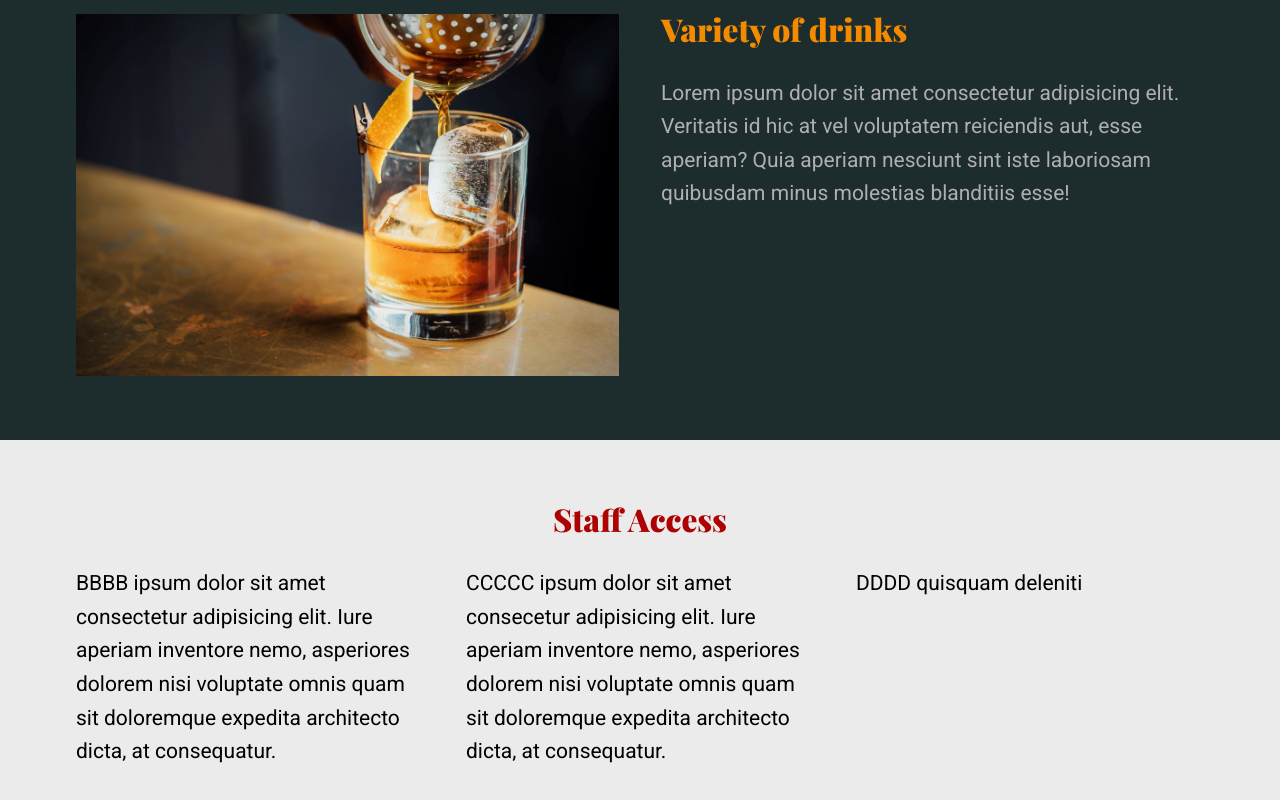
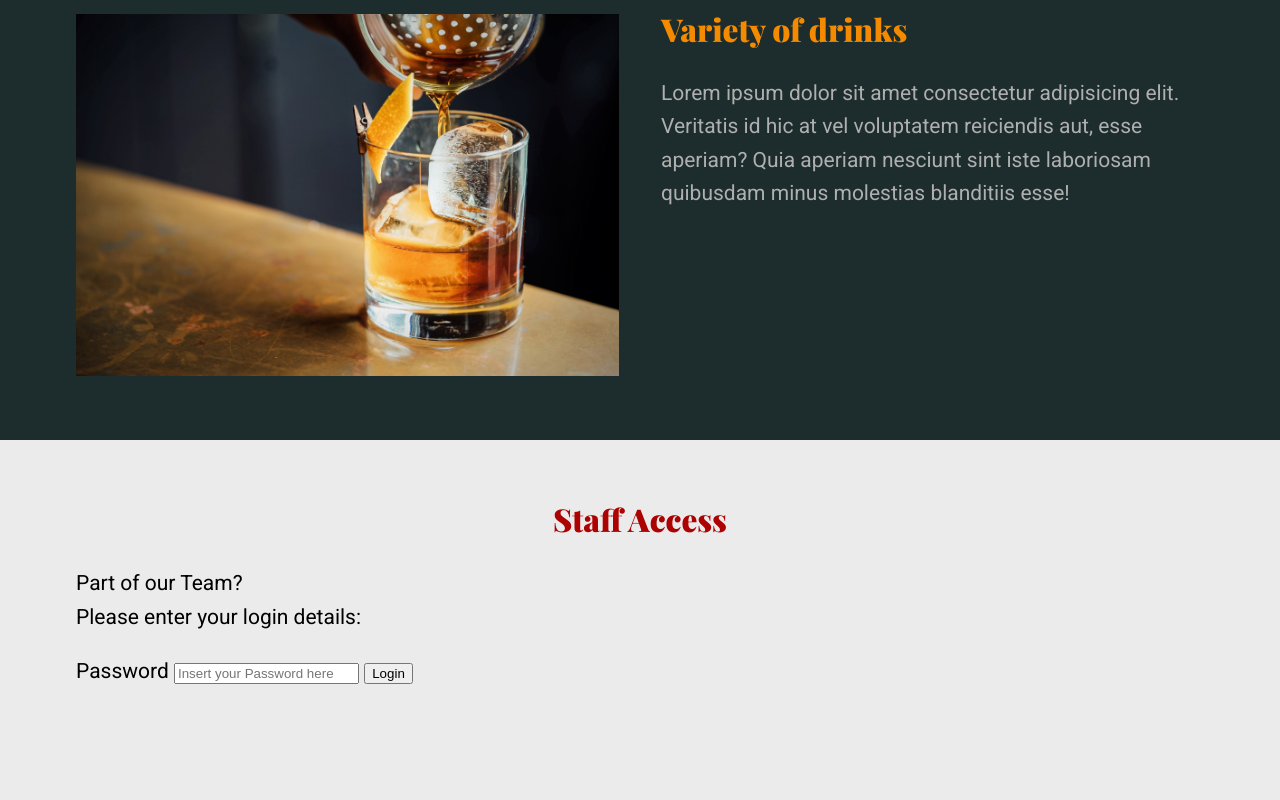
Before and after one commit to heberjuunior/myCA3, a plain HTML site: page index.html in a window 1280 px wide. Shown: the part 1044-1844 px from the top of the page. Drawn offline with nearby package versions, Linux system fonts and the light colour scheme.

Commit message:
Password validator feature added

```diff
--- a/index.html
+++ b/index.html
@@ -12,6 +12,24 @@
    <link rel="stylesheet" href="style.css">
 
  </head>
+
+ <script>
+   function validate(){
+     //access the value inside text box with id="staffPass"
+      var staffInput = document.getElementById('staffPass').value;
+
+      // REGEX password validation
+      var regx = /^(?=.*\d)(?=.*[a-z])(?=.*[A-Z])(?=.*[a-zA-Z])(?=.*[!-\/:-@\[-`{-~]).{8,}$/;
+
+      if (regx.test(staffInput)){
+        alert("Welcome to your Account!")
+      }
+      else {
+        alert("Invalid Password: Make sure it contains at least one character in lowercase, one uppercase, a digit and a special character, being at least 8 characters long.")
+      }
+   }
+
+ </script>
 
  <body>
    <section class="bg-light text-center">
@@ -79,20 +97,19 @@
    <section>
     <div class="container">
       <h2 class="text-center">Staff Access</h2>
-      <div class="split">
-        <div>
-          <p>BBBB ipsum dolor sit amet consectetur adipisicing elit. Iure aperiam inventore nemo, asperiores dolorem
-            nisi voluptate omnis quam sit doloremque expedita architecto dicta, at consequatur.</p>
+              <div>
+          <p>Part of our Team?<br>
+          Please enter your login details:</p>
         </div>
-        <div>
-          <p>CCCCC ipsum dolor sit amet consecetur adipisicing elit. Iure aperiam inventore nemo, asperiores dolorem
-            nisi voluptate omnis quam sit doloremque expedita architecto dicta, at consequatur.</p>
-        </div>
-        <div>
-          <p>DDDD quisquam deleniti</p>
-        </div>
-      </div>
-    </div>
+
+
+          <label for="staffPass">Password</label>
+          <input type="text" id="staffPass" placeholder="Insert your Password here"><span>
+
+          <button onclick="validate()" type="button">Login</button>
+          <br><br>
+
+          </div>
   </section>
 
  </body>
```
